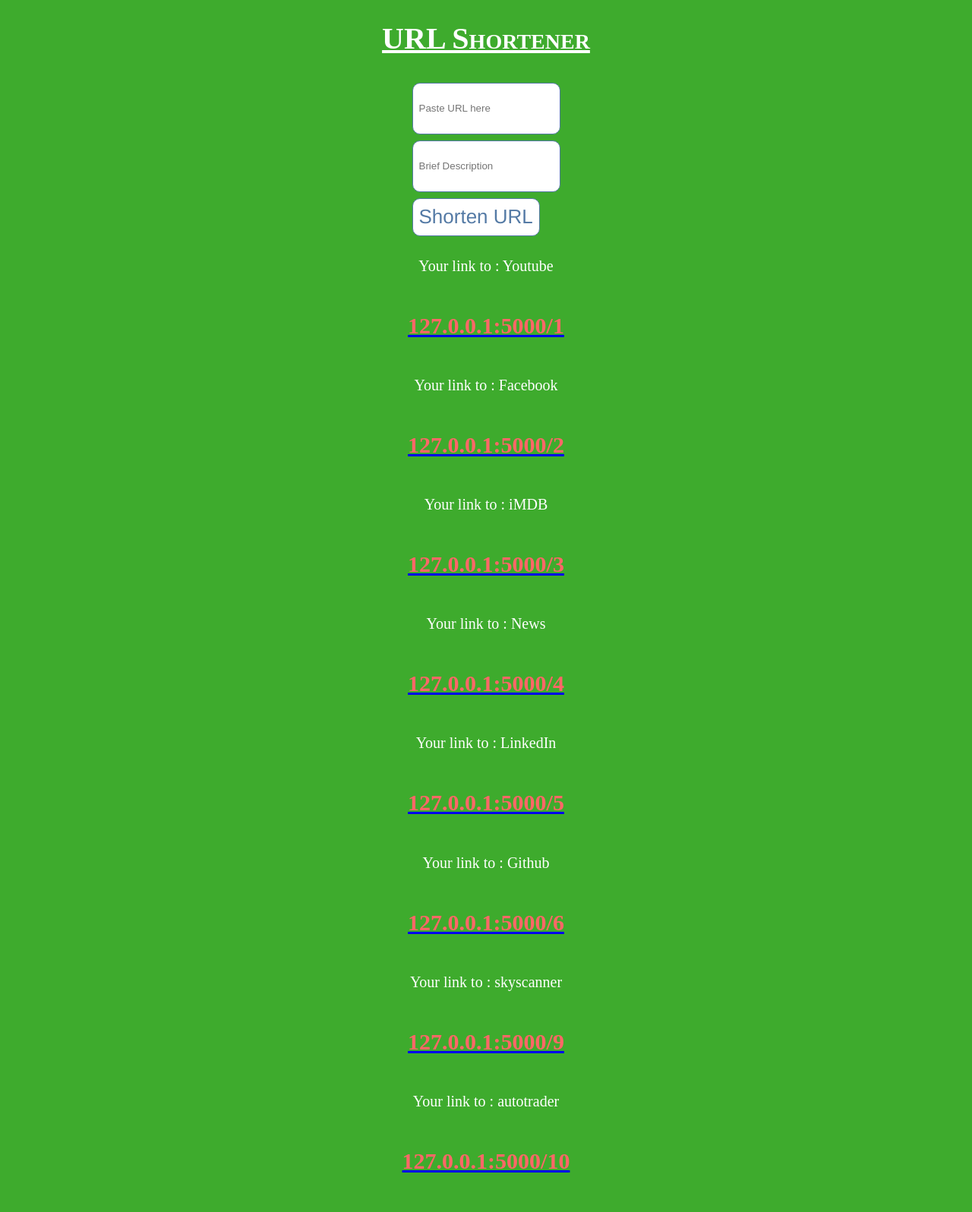
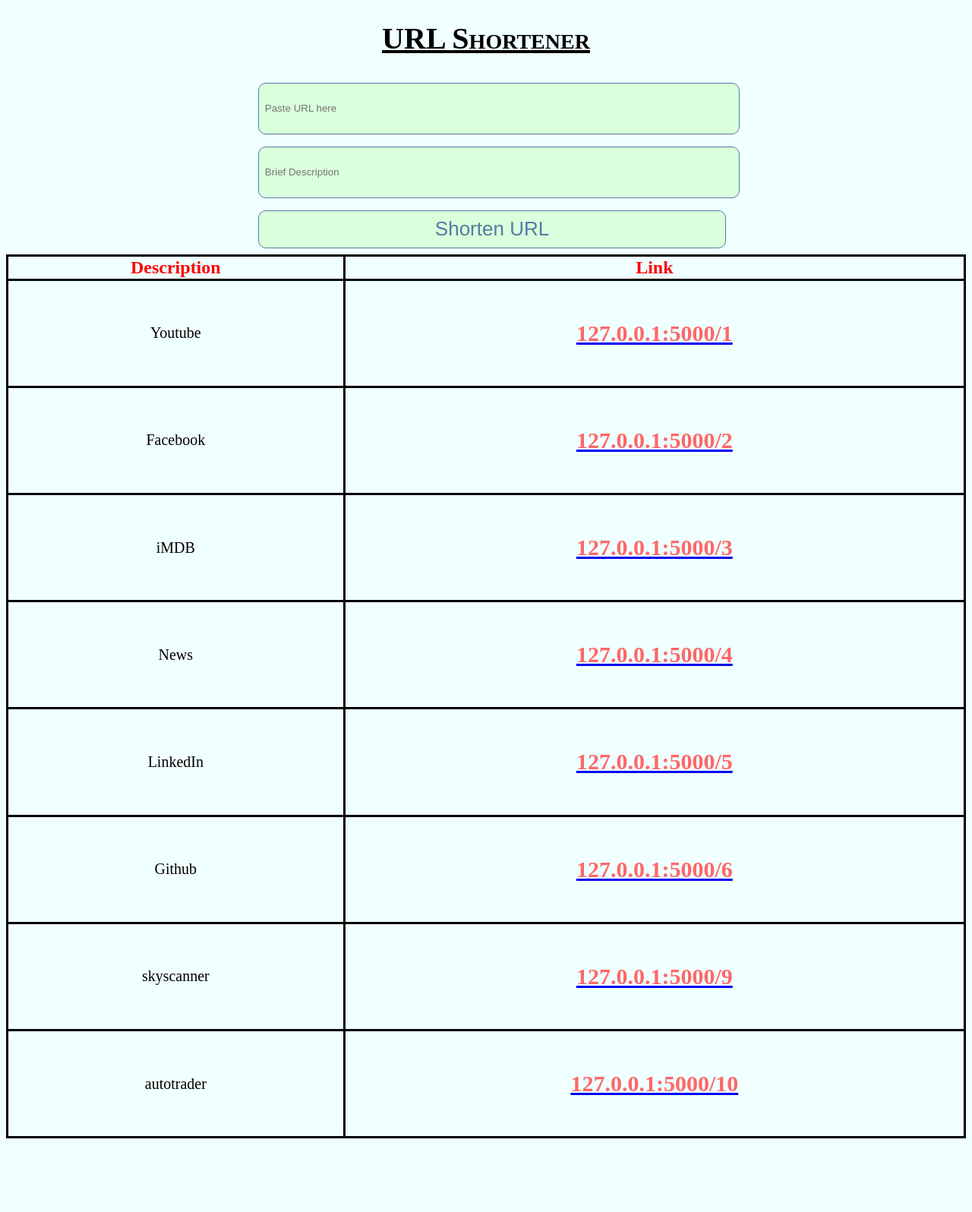
Before and after one commit to YusafOsei-Bonsu/url_shortener, a Flask app: page / in a window 1280 px wide. Shown: the whole page at 76% size. After the commit the page ends 1499 px from the top, so only its background shows below. Run offline with Flask 2, Linux system fonts and the light colour scheme; data comes from the database, SQL or seed files in the repository; both versions use the stored data as it was after the commit.

Commit message:
add table

```diff
--- a/static/styling/main.css
+++ b/static/styling/main.css
@@ -1,8 +1,8 @@
 body {
     text-align: center;
-    background-color: rgb(62, 171, 45);
+    background-color: azure;
     font-size: 20px;
-    color: white;
+    color: black;
 
 }
 
@@ -19,15 +19,16 @@
 }
 
 input {
-    display: flex;
+    /* display: flex;
     flex-direction: column;
-    justify-content: center;
+    justify-content: center; */
     border: solid 1px #547AA5;
-    background-color: #FFFFFF ;
+    background-color: rgb(217, 255, 220) ;
     padding: 8px;
     margin: 8px;
     min-height: 50px;
     border-radius: 10px;
+    width: 100%;
 }
 
 #submit {
@@ -42,3 +43,23 @@
     font-size: 30px;
 
 }
+
+table, td, th {
+    border: 3px solid black;
+}
+
+table {
+    border-collapse: collapse;
+    width: 100%;
+}
+
+th {
+    height: 25px;
+    font-size: 24px;
+    color: red;
+}
+
+td {
+    text-align: center;
+    padding: 2px;
+}
--- a/templates/index.html
+++ b/templates/index.html
@@ -13,10 +13,23 @@
             <input type="text" name="description" placeholder="Brief Description">
             <input type="submit" id="submit" value="Shorten URL">
         </form>
-        {% for url in urls %}
-            <p>Your link to : {{url.description}}</p>
-            <a href="http://127.0.0.1:5000/{{ url.id }}"><h5>127.0.0.1:5000/{{ url.id }}</h5></a>
-        {% endfor %}
+
+        {% if urls|length < 1 %}
+        <h4>There are no saved URLs yet!</h4>
+        {% else %}
+        <table>
+            <tr>
+                <th>Description</th>
+                <th>Link</th>
+            </tr>
+            {% for url in urls %}
+            <tr>
+                <td>{{url.description}}</td>
+                <td><a href="http://127.0.0.1:5000/{{ url.id }}"><h5>127.0.0.1:5000/{{ url.id }}</h5></a></td>
+            </tr>
+            {% endfor %}
+        </table>
+        {% endif %}
     </div>
 </body>
 </html>
```
Also changed, not shown: urls.db.
